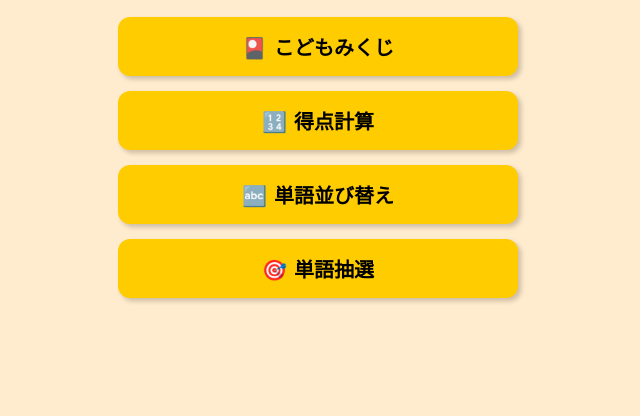
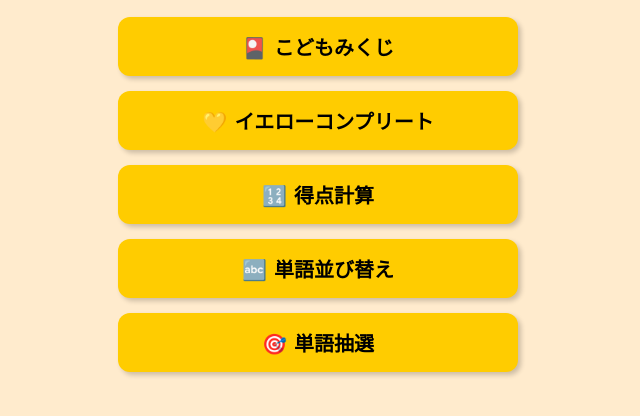
Before and after one commit to kkp-15/kkp-15, a plain HTML site: page index.html in a window 1280 px wide. Shown: the part 90-506 px from the top of the page, without its empty margins (322-962 px from the left). Drawn offline with Linux system fonts and the light colour scheme.

Commit message:
Update index.html

```diff
--- a/index.html
+++ b/index.html
@@ -44,6 +44,7 @@
     <h1>🎈 マイリンク集 🎈</h1>
     <div class="link-container">
         <a href="https://kkp-15.github.io/kodomomikuji/" class="link" target="_blank" rel="noopener noreferrer">🎴 こどもみくじ</a>
+        <a href="https://kkp-15.github.io/YellowComplete/" class="link" target="_blank" rel="noopener noreferrer">💛 イエローコンプリート</a>
         <a href="https://kkp-15.github.io/TokutenKeisan/" class="link" target="_blank" rel="noopener noreferrer">🔢 得点計算</a>
         <a href="https://kkp-15.github.io/TangoNarabikae/" class="link" target="_blank" rel="noopener noreferrer">🔤 単語並び替え</a>
         <a href="https://kkp-15.github.io/TangoTyusen/" class="link" target="_blank" rel="noopener noreferrer">🎯 単語抽選</a>
```
